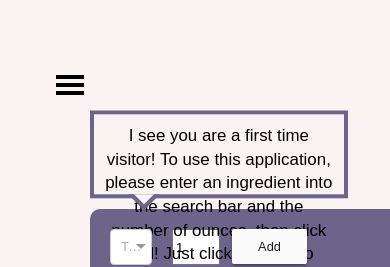
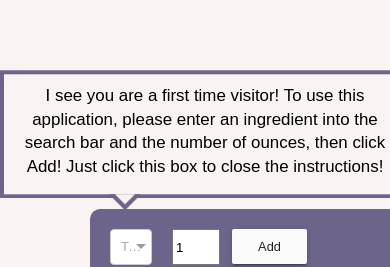
Before and after one commit to chingu-voyage4/Geckos-Team-0, a React (Create React App) app in the folder gecko-fit/: page / in a window 390 px wide. Shown: the part 231-498 px from the top of the page. Built offline with nearby package versions, Linux system fonts and the light colour scheme; no server answers.

Commit message:
created media queries

```diff
--- a/gecko-fit/src/App.css
+++ b/gecko-fit/src/App.css
@@ -417,11 +417,25 @@ body {
         width: 50%;
         position: relative;
     }
+    .App__greeting {
+        height: 120px;
+        top: 0;
+    }
 }
 
 @media screen and (max-width: 500px) {
     .ingredient-item__delete-button {
         margin-left: 40%;
+    }
+
+    .App__greeting {
+        grid-column-start: column-1;
+        height: 120px;
+        width: 100%;
+        top: 10px;
+    }
+    .App__greeting:after, .App__greeting:before {
+        left: 30%;
     }
 
     /* .ingredient-container__form {
```
